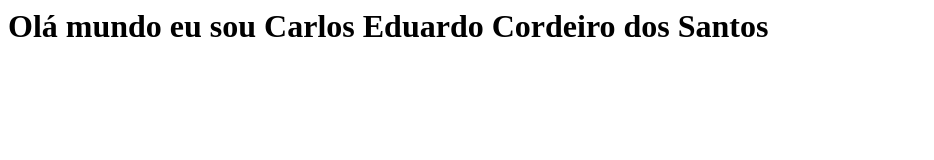
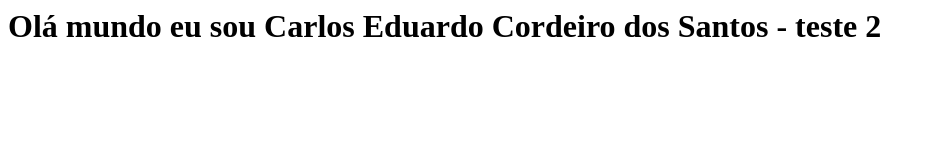
Before and after one commit to Carlos200326/Carlos200326.github.io, a plain HTML site: page index.html in a window 1280 px wide. Shown: the whole page, without its empty margins (0-934 px from the left). Drawn offline with Linux system fonts and the light colour scheme.

Commit message:
Mais um teste de pagina

```diff
--- a/index.html
+++ b/index.html
@@ -1 +1 @@
-<h1> Olá mundo eu sou Carlos Eduardo Cordeiro dos Santos </h1>
+<h1> Olá mundo eu sou Carlos Eduardo Cordeiro dos Santos - teste 2 </h1>
```
